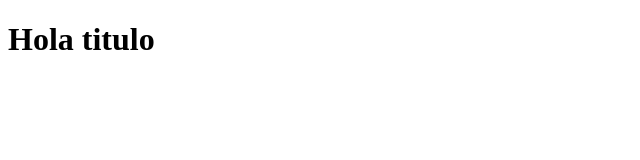
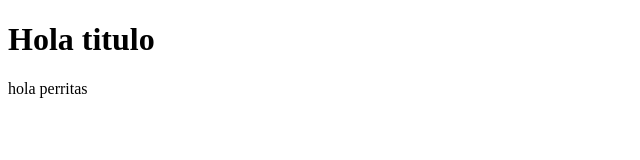
Before and after one commit to ocralo/loquequieran, a plain HTML site: page index.html in a window 1280 px wide. Shown: the whole page, without its empty margins (0-640 px from the left). Drawn offline with Linux system fonts and the light colour scheme.

Commit message:
creo el parrafo

```diff
--- a/index.html
+++ b/index.html
@@ -9,5 +9,6 @@
       <h1>
           Hola titulo
       </h1>
+      <p>hola perritas</p>
   </body>
 </html>
```
